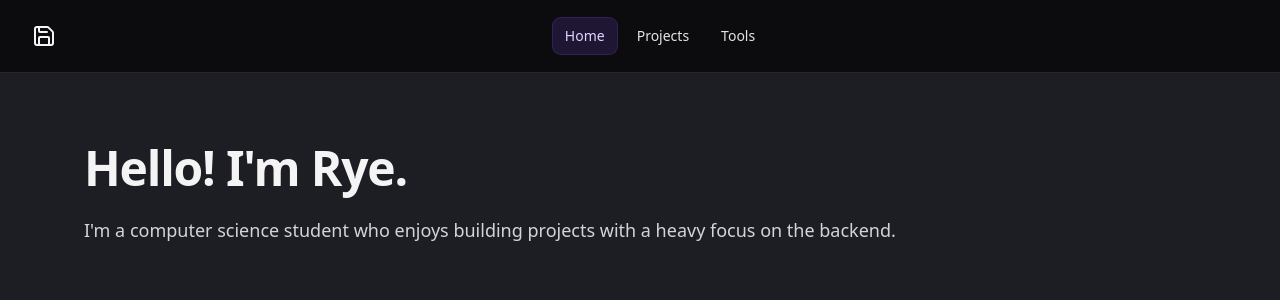
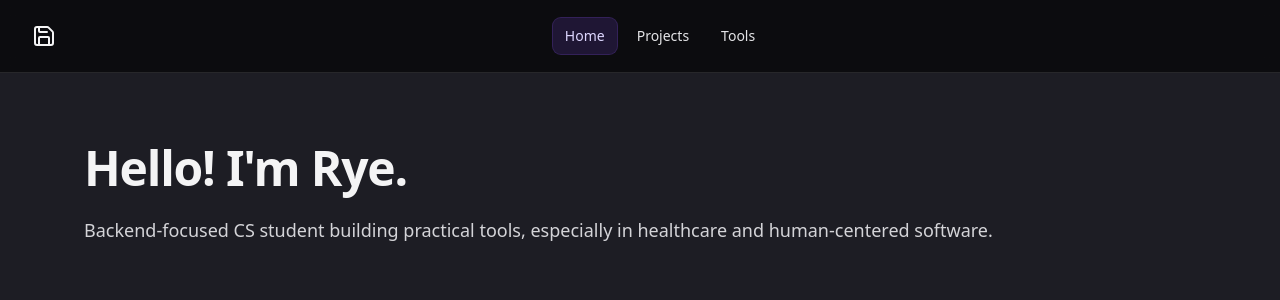
Before and after one commit to kiwiblades/kiwiblades.github.io, a React (Vite) app: page / in a window 1280 px wide. Shown: the top 300 px of the page. Built offline with nearby package versions, Linux system fonts and the light colour scheme.

Commit message:
fix(build): add type for ts imports

```diff
--- a/src/pages/Home.tsx
+++ b/src/pages/Home.tsx
@@ -6,7 +6,7 @@ export default function Home() {
         </h1>
 
         <p className="mx-auto mt-6 text-lg leading-relaxed text-zinc-300">
-          I'm a computer science student who enjoys building projects with a heavy focus on the backend.
+          Backend-focused CS student building practical tools, especially in healthcare and human-centered software.
         </p>
       </div>
   );
--- a/src/pages/Tools.tsx
+++ b/src/pages/Tools.tsx
@@ -16,10 +16,10 @@ export default function ToolMathTrainer() {
     }
 
     // if user edits any settings manually, switch to custom
-    function updateConfig(patch: Partial<ArithmeticConfig>) {
-        setPreset("custom");
-        setConfig((prev) => ({ ...prev, ...patch }));
-    }
+    // function updateConfig(patch: Partial<ArithmeticConfig>) {
+    //     setPreset("custom");
+    //     setConfig((prev) => ({ ...prev, ...patch }));
+    // }
 
     // ---- session state ----
     const [session, setSession] = useState<SessionState>({ status: "idle" });
--- a/src/trainer/generators/arithmetic.ts
+++ b/src/trainer/generators/arithmetic.ts
@@ -1,4 +1,4 @@
-import { ArithmeticConfig, Problem, Operations } from "../types";
+import type { ArithmeticConfig, Problem, Operations } from "../types";
 
 // ---- helper functions ----
 
```
